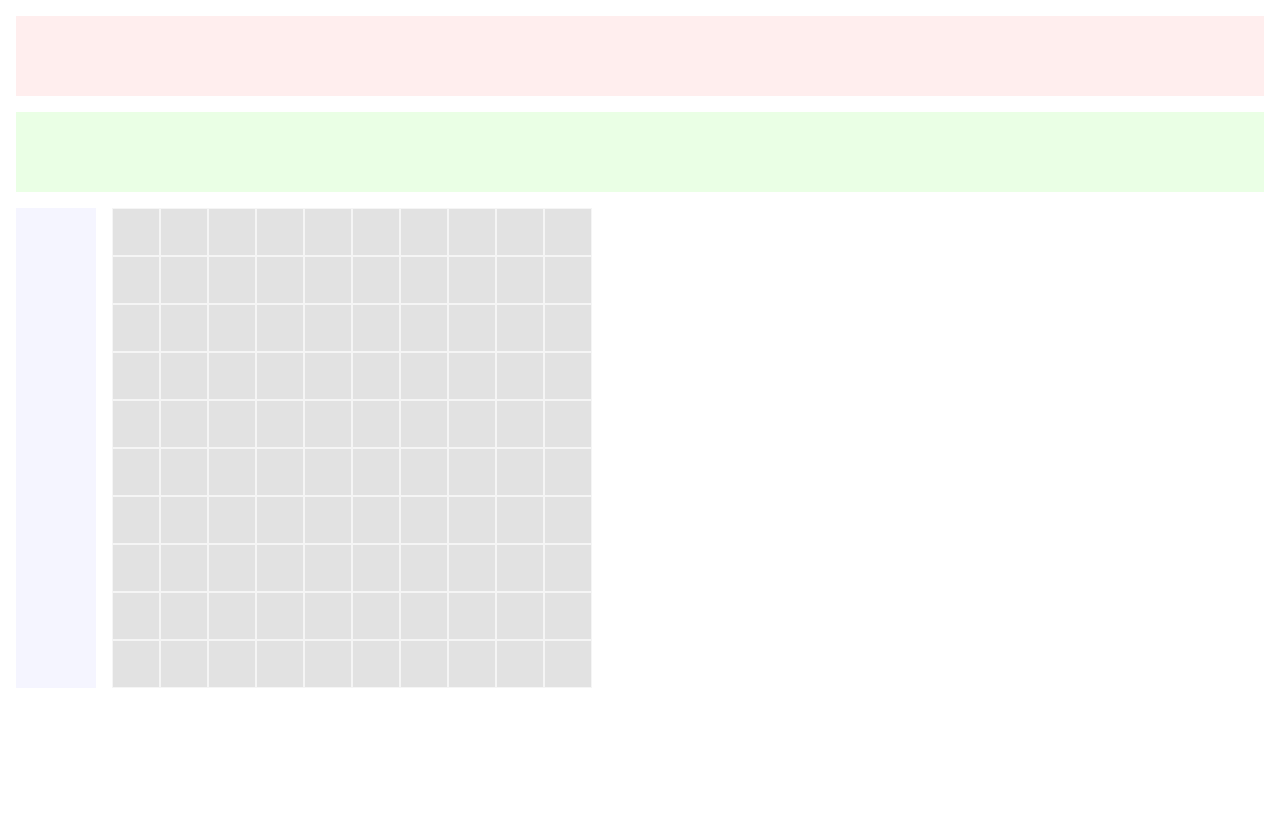
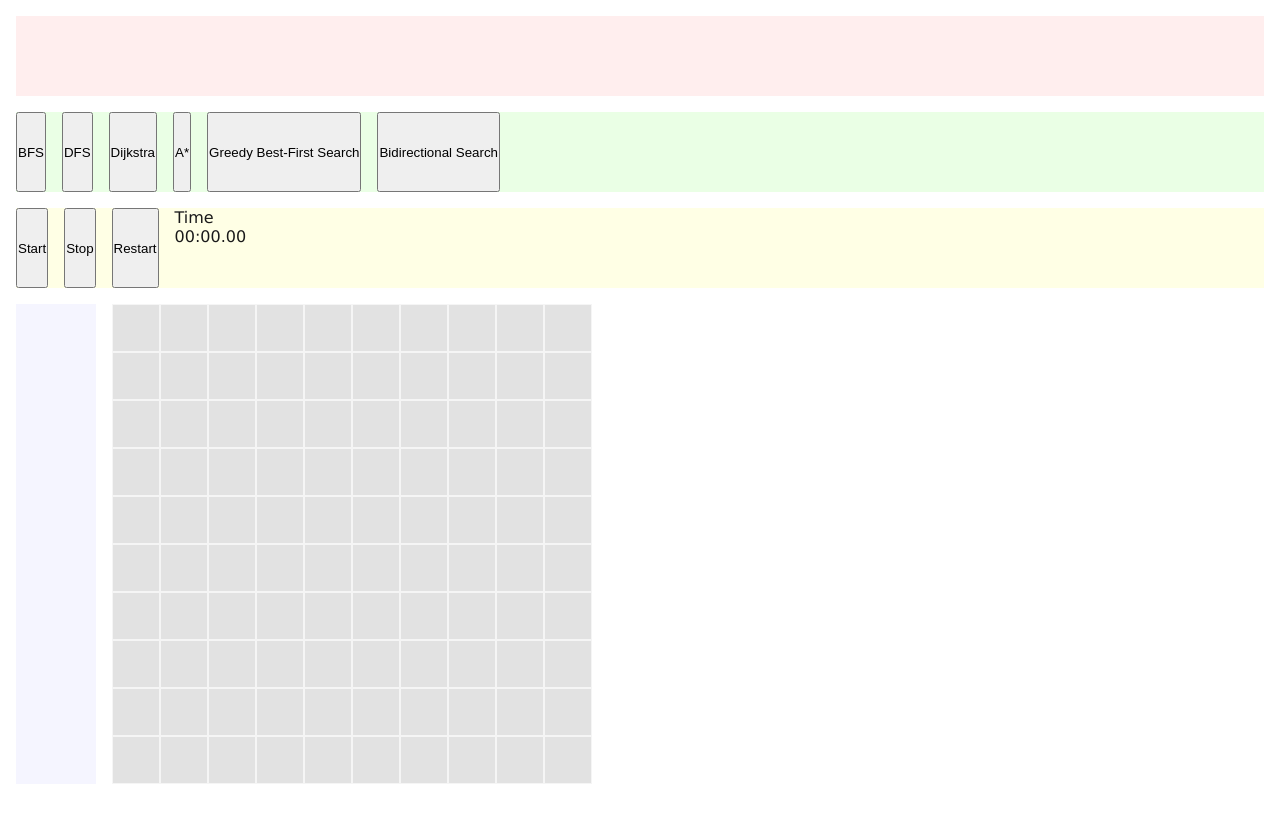
Before and after one commit to nicolas-droppa/pathTracer, a plain HTML site: page index.html in a window 1280 px wide. Drawn offline with Linux system fonts and the light colour scheme.

Commit message:
added buttons for algorithms and new control panel --only visual

```diff
--- a/index.html
+++ b/index.html
@@ -17,7 +17,22 @@
             </div>
 
             <div class="algorithm-selection-area">
+                <button>BFS</button>
+                <button>DFS</button>
+                <button>Dijkstra</button>
+                <button>A*</button>
+                <button>Greedy Best-First Search</button>
+                <button>Bidirectional Search</button>
+            </div>
 
+            <div class="control-panel">
+                <button>Start</button>
+                <button>Stop</button>
+                <button>Restart</button>
+                <div class="time-are">
+                    <div class="label">Time</div>
+                    <div class="time">00:00.00</div>
+                </div>
             </div>
         </div>
 
--- a/styles/style.css
+++ b/styles/style.css
@@ -61,6 +61,13 @@ main {
     background-color: rgba(51, 255, 0, 0.103);
 }
 
+.control-panel {
+    display: flex;
+    gap: 1rem;
+    height: 5rem;
+    background-color: rgba(251, 255, 0, 0.103);
+}
+
 .asset-selection-area {
     display: flex;
     gap: 1rem;
```
